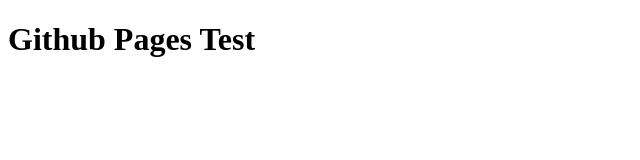
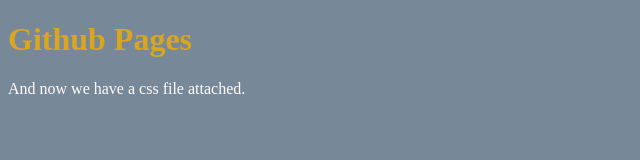
Before and after one commit to ToddSpainhour/githubPagesTest, a plain HTML site: page index.html in a window 1280 px wide. Shown: the whole page, without its empty margins (0-640 px from the left). Drawn offline with Linux system fonts and the light colour scheme.

Commit message:
add external css file

```diff
--- a/index.html
+++ b/index.html
@@ -4,9 +4,11 @@
     <meta charset="UTF-8">
     <meta http-equiv="X-UA-Compatible" content="IE=edge">
     <meta name="viewport" content="width=device-width, initial-scale=1.0">
+    <link rel="stylesheet" href="styles.css/main.css">
     <title>Github Pages Test</title>
 </head>
 <body>
-    <h1>Github Pages Test</h1>
+    <h1>Github Pages</h1>
+    <p> And now we have a css file attached. </p>
 </body>
 </html>
--- /dev/null
+++ b/styles.css/main.css
@@ -0,0 +1,10 @@
+:root {
+    margin: 0;
+    padding: 0;
+    background-color:lightslategray;
+    color: snow;
+}
+
+h1{
+    color:goldenrod;
+}
```
